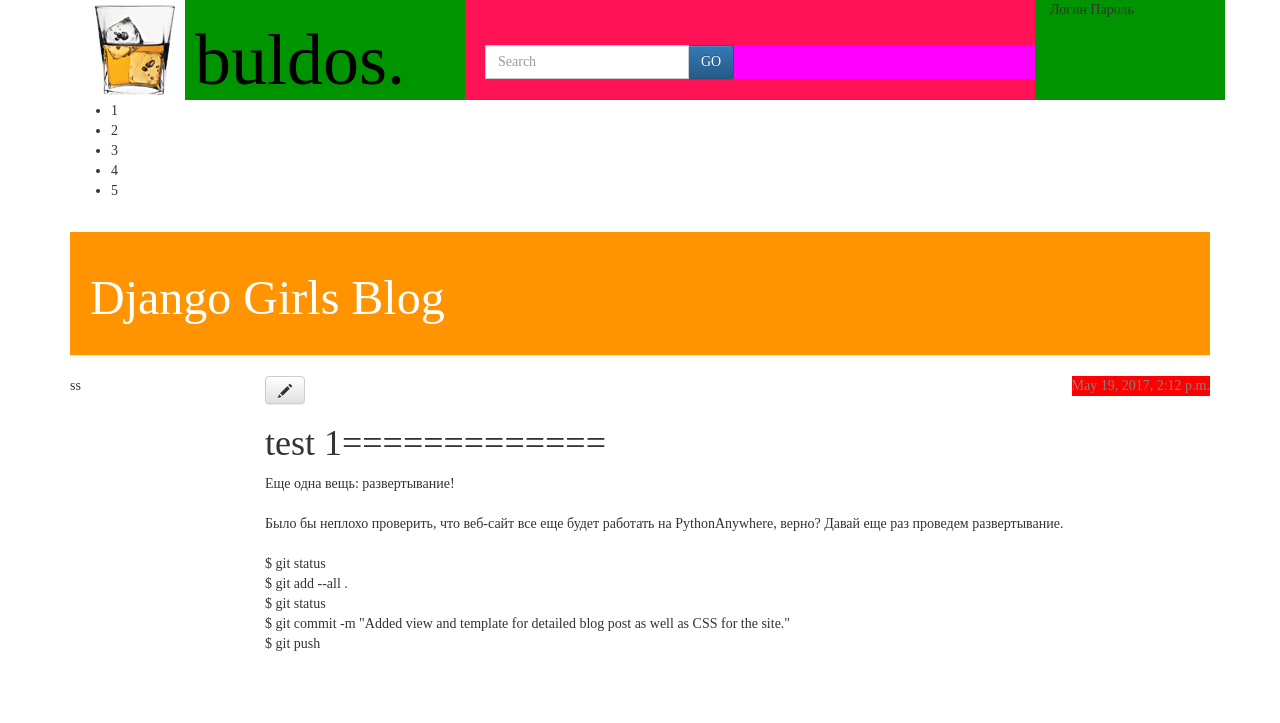
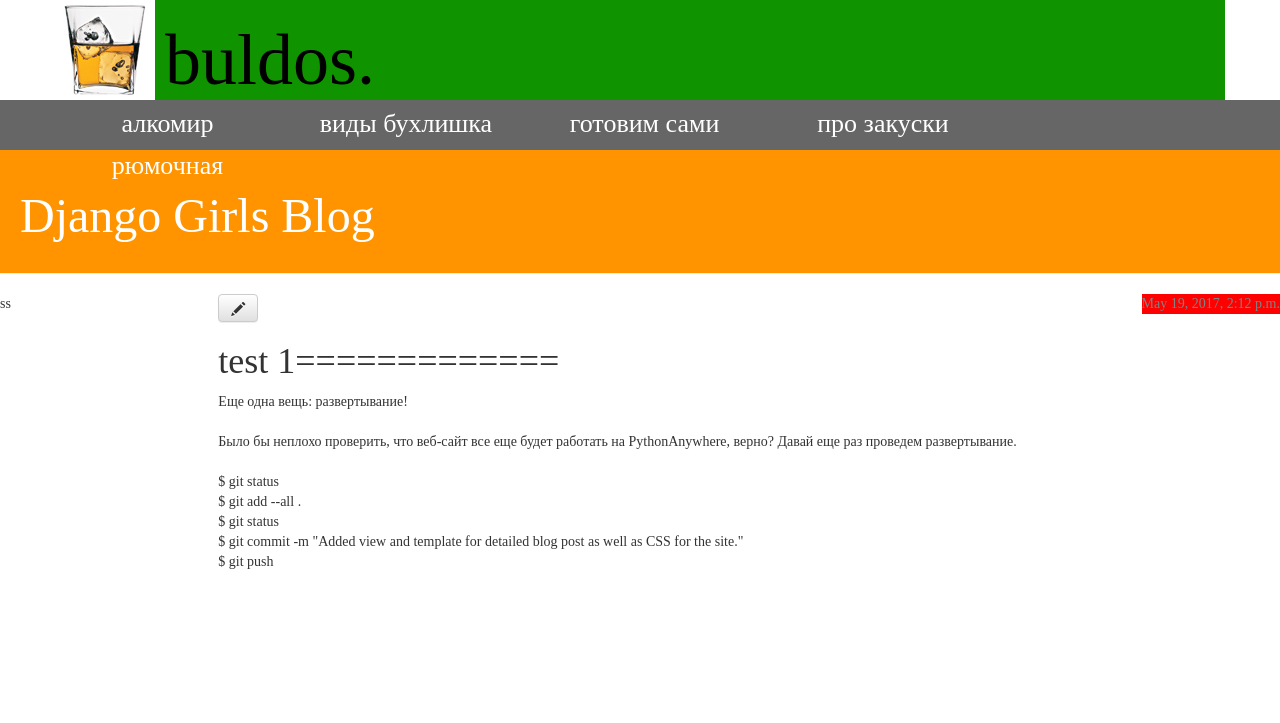
Before and after one commit to molodchaga/my-first-blog, a Django app: page /post/1/ in a window 1280 px wide. Shown: the top 723 px of the page. Run offline with Django 3.2, Linux system fonts and the light colour scheme; data comes from the database, SQL or seed files in the repository; some libraries are stand-ins or nearby versions.

Commit message:
add bootstrap 2

```diff
--- a/blog/static/css/style.css
+++ b/blog/static/css/style.css
@@ -9,54 +9,90 @@
 ########## body ##########
 body {
     background-color: #ffffff;
-
+    padding: 0;
+    margin: 0;
 }
 div{
     font-family: Century Gothic;
 }
+a:hover,
+a:focus,
+a:visited,
+a:active{
+    text-decoration: none;
+}
 ########## header ##########
-.top-header{
-    width: 100%;
-    background-color: #009400;
+.container{padding: 0; margin: 0;}
+header{
+    #width: 100%;
+    #background-color: #009400;
+    #padding: 0;
 }
-.top-header div{
-    background-color: #009400;
+header div{
+    #background-color: #0f9400;
 }
-.top-header .logo{
+header .logo{
     padding: 0;
-    float: left;
+    background-color: #0f9400;
 }
-.top-header h3, .top-header h3 a, .top-header h3 a:hover, .top-header h3 a:visited, .top-header h3 a:active{
+header h3,
+header h3 a{
     color: #000000;
     #background-color: #ff1155;
     font-size: 72px;
-    text-decoration: none;
     margin: 21 0 0 10;
     display: inline-block;
 }
 
-.top-header .search{
+header .search{
     height: 100px;
     float: left;
     padding: 45 0 0 20;
-    background-color: #ff1155;
+    #background-color: #ff1155;
 }
-.top-header .search form{
-    background-color: #ff00ff;
+header .search form{
+    #background-color: #ff00ff;
 }
-.top-header .search .input-group{
-    background-color: #ff000f;
+header .search .input-group{
+    #background-color: #ff000f;
 }
 
-.top-header .auth{
+header .auth{
     height: 100px;
     float: left;
 }
 ########## nav ##########
+nav,
+nav li{
+
+}
 nav{
+    background-color: #666666;
+}
+nav li{
     display: inline-block;
-    width: 100%
+    width: 20%;
+    text-align: center;
 }
+nav a{
+    display: block;
+    padding: 0;
+    color: red;
+
+}
+ul.list-inline{
+    height: 40px;
+    #margin-bottom: 0px;
+}
+ul.list-inline a{
+    color: #ffffff;
+    font-size: 26px;
+    padding-top: 5px;
+}
+
+
+
+
 
     .page-header {
         background-color: #ff9400;
--- a/blog/templates/blog/base.html
+++ b/blog/templates/blog/base.html
@@ -13,52 +13,36 @@
             <link rel="stylesheet" href="{% static 'css/style.css' %}">
         </head>
     <body>
-        <div class="wrapper container">
+        <!--<div class="wrapper container">-->
             <header>
-            <div class="container top-header">
+                <div class="container">
+                    <div class="row">
 
-                        <div class="col-sm-4 logo">
+                        <div class="col-lg-12 logo">
                             <a href="/">
-                                <img src="{% static 'img/site/logo.jpg' %}" alt="Стакан вискаря" title="Стакан вискаря" class="img-responsive pull-left">
+                                <img src="{% static 'img/site/logo.jpg' %}" alt="Стакан вискаря" title="Стакан вискаря" class="pull-left hidden-xs">
                                 <h3>buldos.</h3>
                             </a>
                         </div>
-                        <div class="col-sm-6 search">
-                            <form name="search" action="#" method="get" class="form-inline form-search pull-center">
-                                <div class="input-group">
-                                    <label class="sr-only" for="searchInput">444Search</label>
-                                    <input class="form-control labell" id="searchInput" type="text" name="search" placeholder="Search">
-                                    <div class="input-group-btn">
-                                        <button type="submit" class="btn btn-primary">GO</button>
-                                    </div>
-                                </div>
-                            </form>
-                        </div>
-                        <div class="col-sm-2 auth">
-                            Логин Пароль
-                        </div>
 
+
+
+                    </div>
                 </div>
             </header>
-                <nav class="navbar">
-                    <ul class="menu">
-                        <li>
-                            <div href="#">1</div>
-                        </li>
-                        <li>
-                            <div href="#">2</div>
-                        </li>
-                        <li>
-                            <div href="#">3</div>
-                        </li>
-                        <li>
-                            <div href="#">4</div>
-                        </li>
-                        <li>
-                            <div href="#">5</div>
-                        </li>
-                    </ul>
-                </nav>
+            <nav>
+                <div class="container">
+                    <div class="row">
+                        <ul class="list-inline">
+                                <li><a href="#">алкомир</a></li>
+                                <li><a href="#">виды бухлишка</a></li>
+                                <li><a href="#">готовим сами</a></li>
+                                <li><a href="#">про закуски</a></li>
+                                <li><a href="#">рюмочная</a></li>
+                        </ul>
+                    </div>
+                </div>
+            </nav>
 
             <div class="page-header">
             {% if user.is_authenticated %}
@@ -82,6 +66,6 @@
             <footer>
 
             </footer>
-        </div>
+        <!--</div>-->
     </body>
     </html>
```
